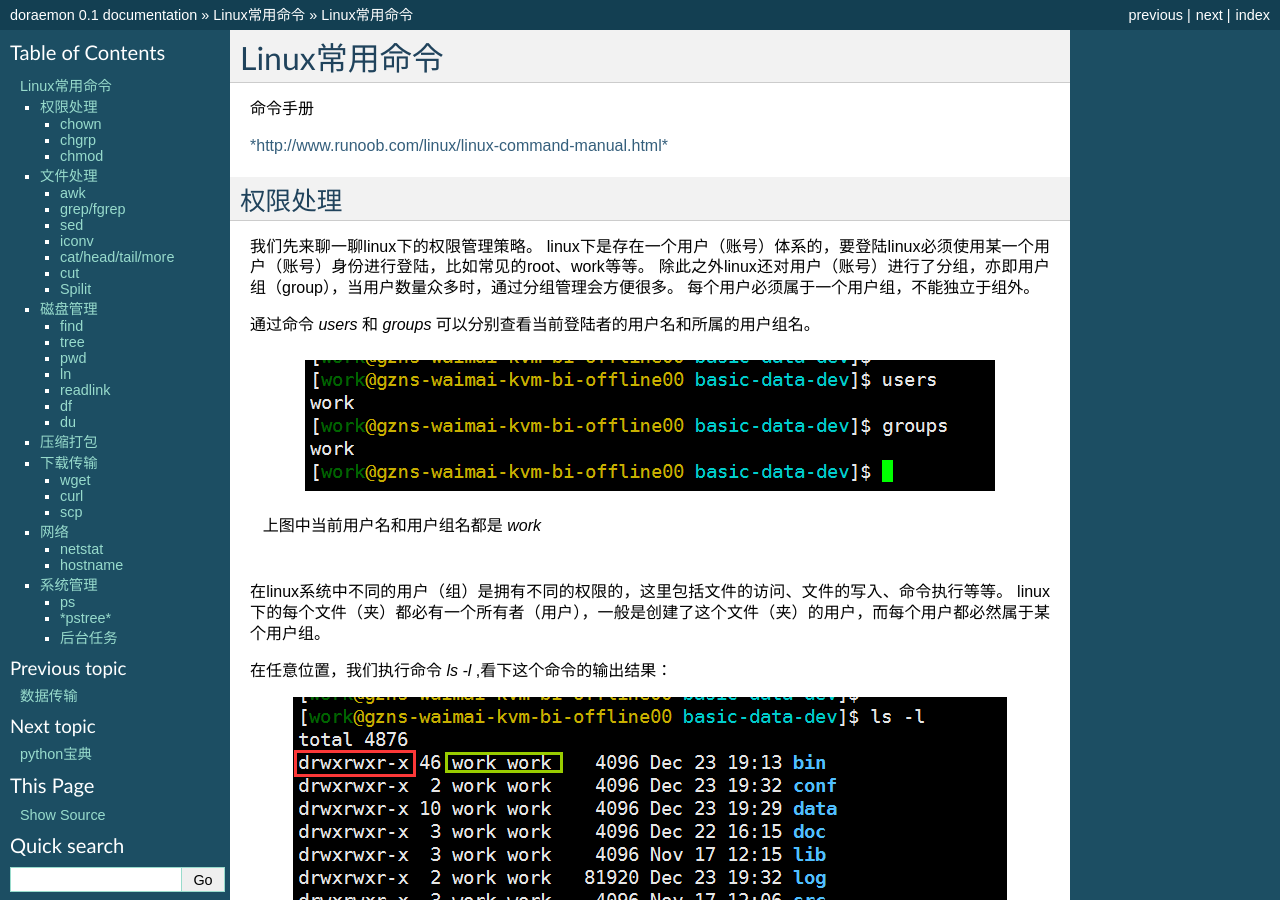
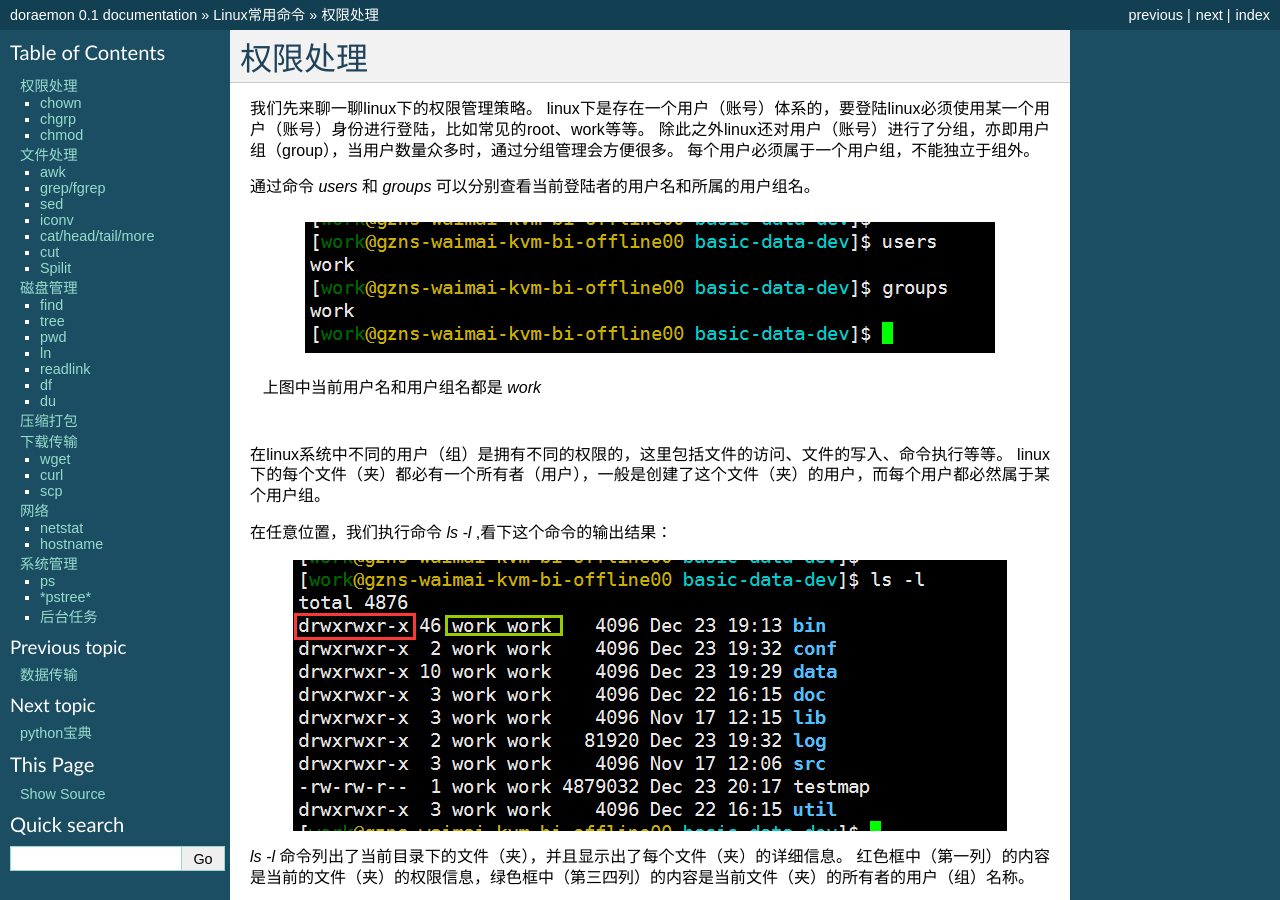
Before and after one commit to zhangzhenhu/Doraemon, a Sphinx documentation site: the page built from source/shell/other.rst, in a window 1280 px wide and 900 px high. Built offline with Sphinx 7.4.7, drawn with Linux system fonts in a browser that asks for light colours.

Commit message:
dev
Change-Id: Ife0af01fa416384ac0c1f0a65d02dd46674f4aa8

```diff
--- a/source/shell/index.rst
+++ b/source/shell/index.rst
@@ -18,6 +18,8 @@ Linux常用命令
 
 
 
-本文部分内容来自：
+
+
+本文部分内容来自 linux命令手册：
 
 `*http://www.runoob.com/linux/linux-command-manual.html* <http://www.runoob.com/linux/linux-command-manual.html>`__
--- a/source/shell/other.rst
+++ b/source/shell/other.rst
@@ -1,10 +1,4 @@
 
-Linux常用命令
--------------
-
-命令手册
-
-`*http://www.runoob.com/linux/linux-command-manual.html* <http://www.runoob.com/linux/linux-command-manual.html>`__
 
 权限处理
 ~~~~~~~~
```
